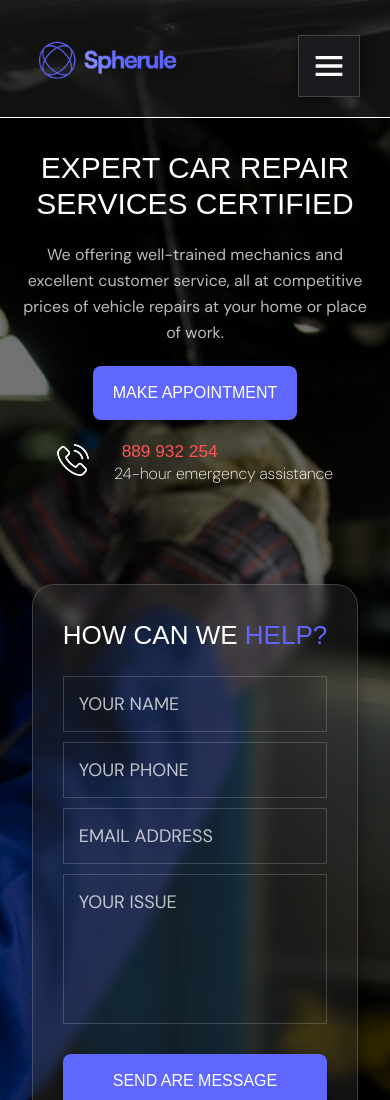
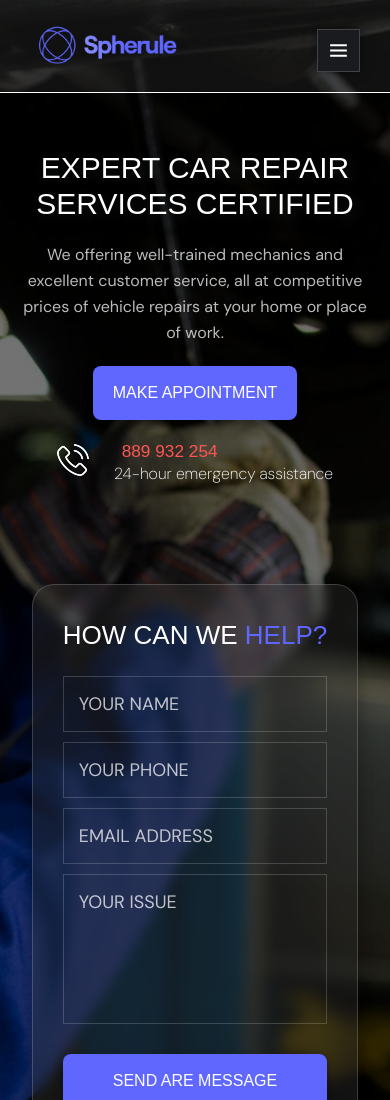
Before and after one commit to kamilkoziol5/Car-mechanic-webite, a plain HTML site: page index.html in a window 390 px wide. Shown: the top 1100 px of the page. Drawn offline with Linux system fonts and the light colour scheme; a web font is replaced by a local one.

Commit message:
change mobile menu hamburger size & menu container padding

```diff
--- a/style.scss
+++ b/style.scss
@@ -912,6 +912,19 @@ main .about-section {
 }
 
 @media (max-width: 700px) {
+	header .menu-container {
+		padding: 25px 10% 15px;
+
+		.hamburger {
+			padding: 8px;
+
+			svg {
+				width: 25px;
+				height: 25px;
+			}
+		}
+	}
+
 	header .main-container .menu-container .logo img {
 		width: 150px;
 	}
```
Also changed, not shown: style.css, 1 other file.
